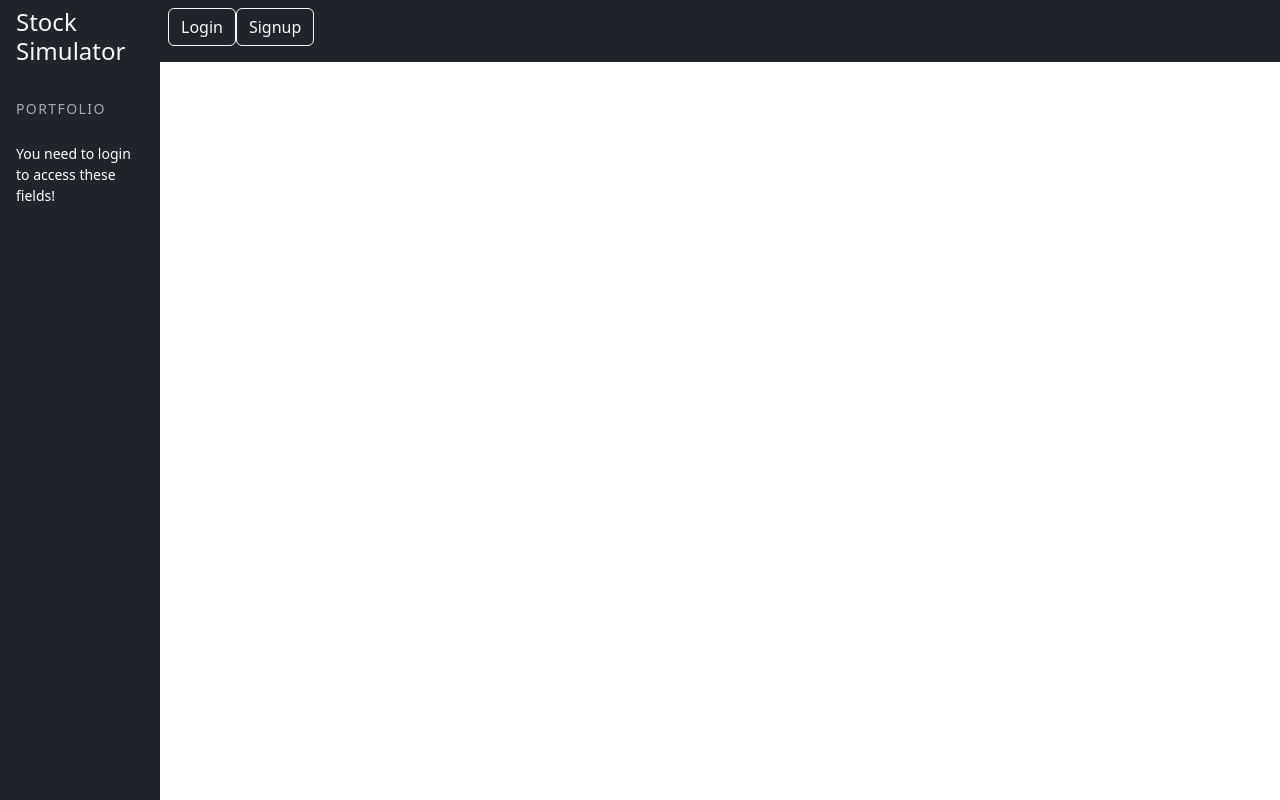
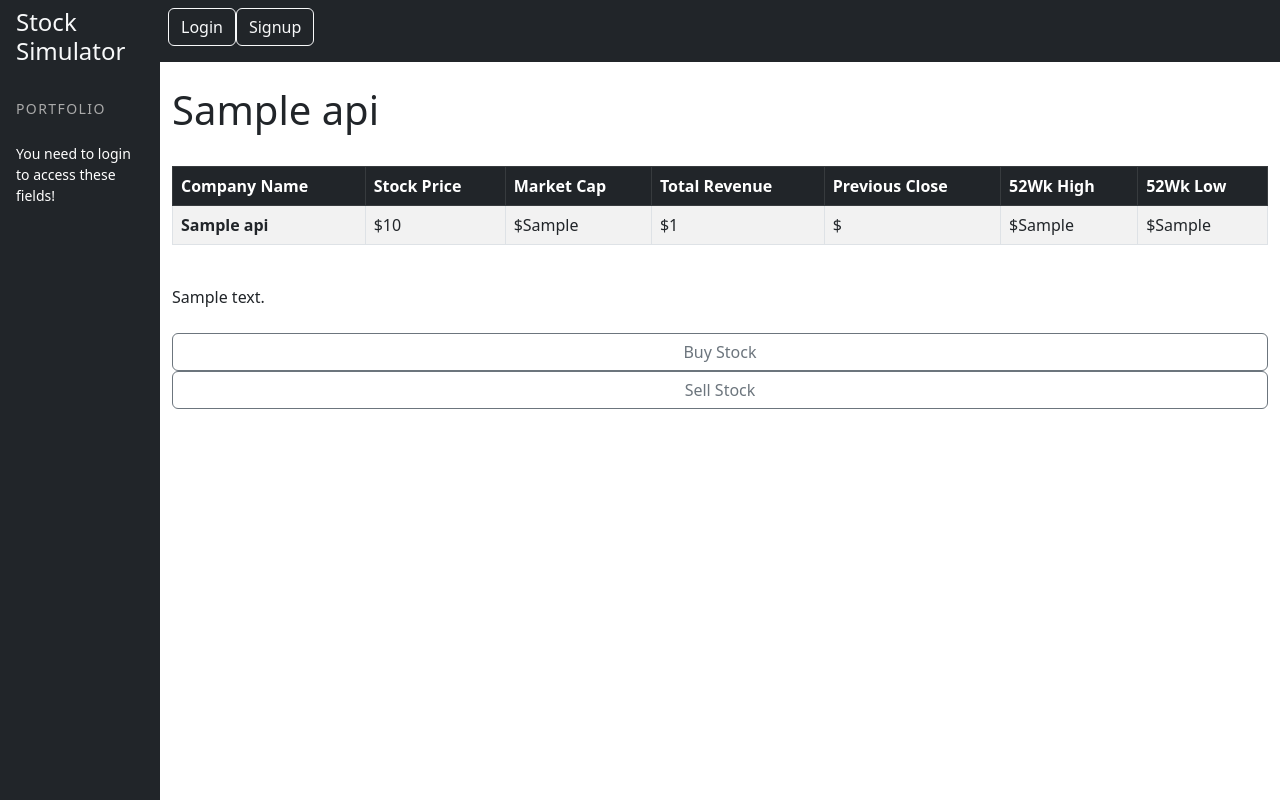
Before and after one commit to eiriniretzepi/StockSimulator, a Django app: template simulator/stocks/templates/stock_info.html in a window 1280 px wide. Run offline with Django 3.2, Linux system fonts and the light colour scheme; the template is opened without the code that fills it: most values are stand-ins (such as "Sample title", 1, 10 or a date in 2020).

Commit message:
Changes to Stock_info

```diff
--- a/simulator/static/templates/base.html
+++ b/simulator/static/templates/base.html
@@ -25,7 +25,7 @@
   <ul class="nav flex-column bg-grey mb-2">
     {% if user.is_authenticated %}
     <li class="nav-item">
-      <a href="#" class="nav-link text-dark font-italic bg-light">Dashboard</a>
+      <a href="{% url 'portfolio'%}" class="nav-link text-dark font-italic bg-light">Dashboard</a>
     </li>
 
     <li class="nav-item">
@@ -63,10 +63,10 @@
       <div class="collapse navbar-collapse" id="navbarSupportedContent">
         <ul class="navbar-nav me-auto mb-2 mb-lg-0 inline-group">
         {% if user.is_authenticated %}
-        <form action ="{% url 'home' %}" class="d-flex" role="search" method="POST">
+        <form action ="{% url 'stockInfo' %}" class="d-flex" role="search" method="POST">
           {% csrf_token %}
           <input class="form-control me-1" type="search" placeholder="Search" aria-label="Search" name="ticker">
-          <button class="btn btn-outline-secondary form-control me-1 bg-dark text-light" type="submit">Stock Quote</button>
+          <button class="btn btn-outline-secondary form-control me-1 bg-dark text-light" type="submit">Search Stock</button>
         </form>
           </ul>
         <a href="{% url 'logout'%}" class="btn btn-outline-light me-0">Logout</a>
--- a/simulator/stocks/models.py
+++ b/simulator/stocks/models.py
@@ -4,6 +4,7 @@ from django.contrib.auth.models import User
 
 class Portfolio(models.Model):
     user = models.ForeignKey(User, on_delete=models.CASCADE)
+    cash = models.IntegerField(default=20000, editable=True)
     #Profit/loss
 
 
--- a/simulator/stocks/templates/portfolio.html
+++ b/simulator/stocks/templates/portfolio.html
@@ -2,7 +2,7 @@
 
 {% block content %}
 
-
+<h1>Dashboard</h1>
 
 
 {% endblock %}
--- a/simulator/stocks/templates/stock_info.html
+++ b/simulator/stocks/templates/stock_info.html
@@ -1,6 +1,48 @@
 {% extends "base.html" %}
 
 {% block content %}
+
+{% if api %}
+    {% if api == "Error" %}
+        There was a problem with your ticker symbol, please try again...
+    {% else %}
+        <h1>{{ api.longName }}</h1>
+        <br/>
+            <table class="table table-striped table-bordered table-hover">
+               <thead class="table-dark">
+                <tr>
+                  <th scope="col">Company Name</th>
+                  <th scope="col">Stock Price</th>
+                  <th scope="col">Market Cap</th>
+                  <th scope="col">Total Revenue</th>
+                  <th scope="col">Previous Close</th>
+                  <th scope="col">52Wk High</th>
+                  <th scope="col">52Wk Low</th>
+                </tr>
+              </thead>
+              <tbody>
+                    <tr>
+                        <th scope="row"> {{ api.longName }}</th>
+                        <td>${{ api.currentPrice }}</td>
+                        <td>${{ api.marketCap }}</td>
+                        <td>${{ api.totalRevenue }}</td>
+                        <td>${{ api.previousClose }}</td>
+                        <td>${{ api.fiftyTwoWeekHigh }}</td>
+                        <td>${{ api.fiftyTwoWeekLow }}</td>
+                    </tr>
+              </tbody>
+            </table>
+            <br/>
+            {{ api.longBusinessSummary }}
+
+            <br/>
+            <br/>
+            <button class="btn btn-outline-secondary form-control me-2" type="submit">Buy Stock</button>
+            <button class="btn btn-outline-secondary form-control me-2" type="submit">Sell Stock</button>
+<!--            <a class="btn-link" href="/product/?sku={{ sku }}">{{sku}}</a>-->
+    {% endif %}
+{% endif %}
+
 
 
 
--- a/simulator/stocks/urls.py
+++ b/simulator/stocks/urls.py
@@ -3,5 +3,5 @@ from . import views
 
 urlpatterns = [
     path('portfolio', views.list, name="portfolio"),
-    path('', views.stock_info)
+    path('stockInfo', views.stock_info, name="stockInfo")
 ]
```
Also changed, not shown: simulator/stocks/forms.py (added, +14 -0 lines), simulator/stocks/views.py (+7 -14 lines), simulator/db.sqlite3, simulator/stocks/migrations/0002_portfolio_cash.py (added).
